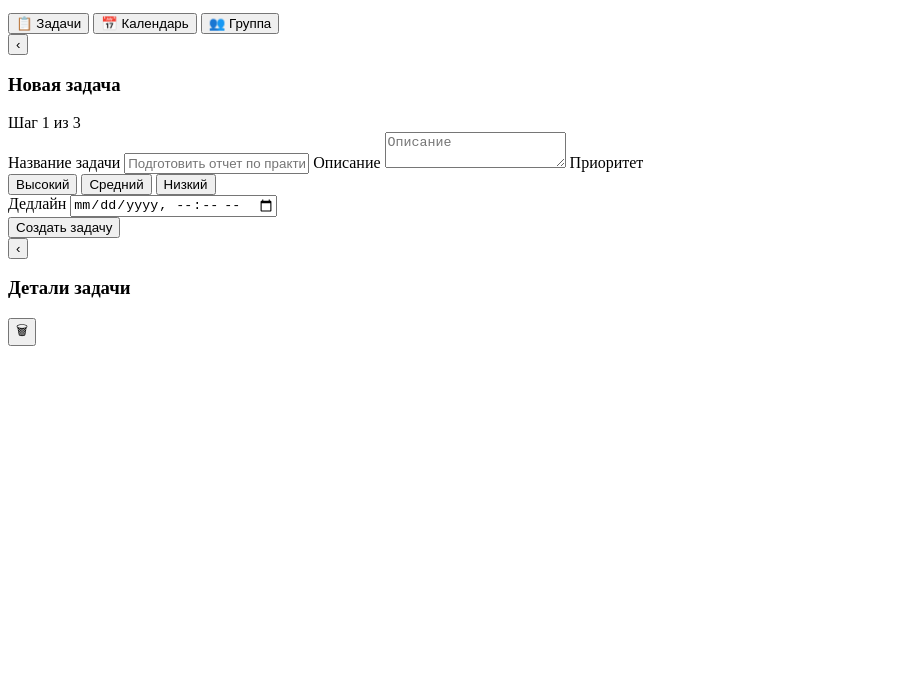
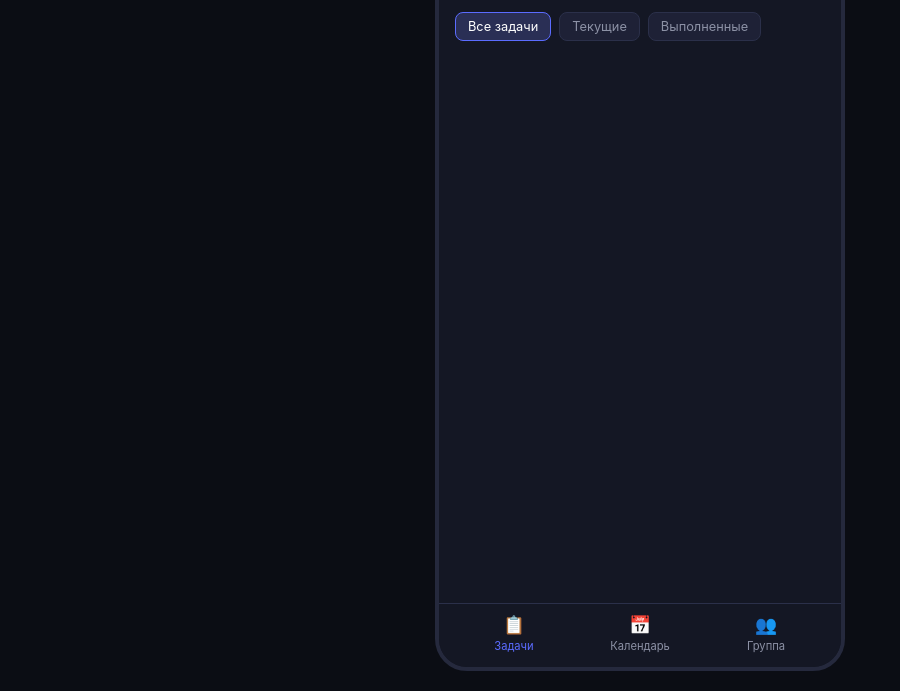
Before and after one commit to zlatochka12345678/To-Do-menedzher, a plain HTML site: page templates/index.html in a window 1280 px wide. Shown: the part 209-900 px from the top of the page, without its empty margins (0-900 px from the left). Before the commit the page ends 800 px from the top, so only its background shows below. Drawn offline with Linux system fonts and the light colour scheme; files that its build step writes are made by us from their sources; the site is published under a folder, as on GitHub Pages, so addresses that start at the root find nothing.

Commit message:
Update index.html

```diff
--- a/templates/index.html
+++ b/templates/index.html
@@ -4,7 +4,7 @@
     <meta charset="UTF-8">
     <meta name="viewport" content="width=device-width, initial-scale=1.0, maximum-scale=1.0, user-scalable=no">
     <title>IT.TEAM — Задачи группы</title>
-    <link rel="stylesheet" href="/static/style.css">
+    <link rel="stylesheet" href="static/style.css">
 </head>
 <body>
     <div class="phone-container">
@@ -93,6 +93,6 @@
         </div>
     </div>
 
-    <script src="/static/app.js"></script>
+    <script src="static/app.js"></script>
 </body>
 </html>
```
